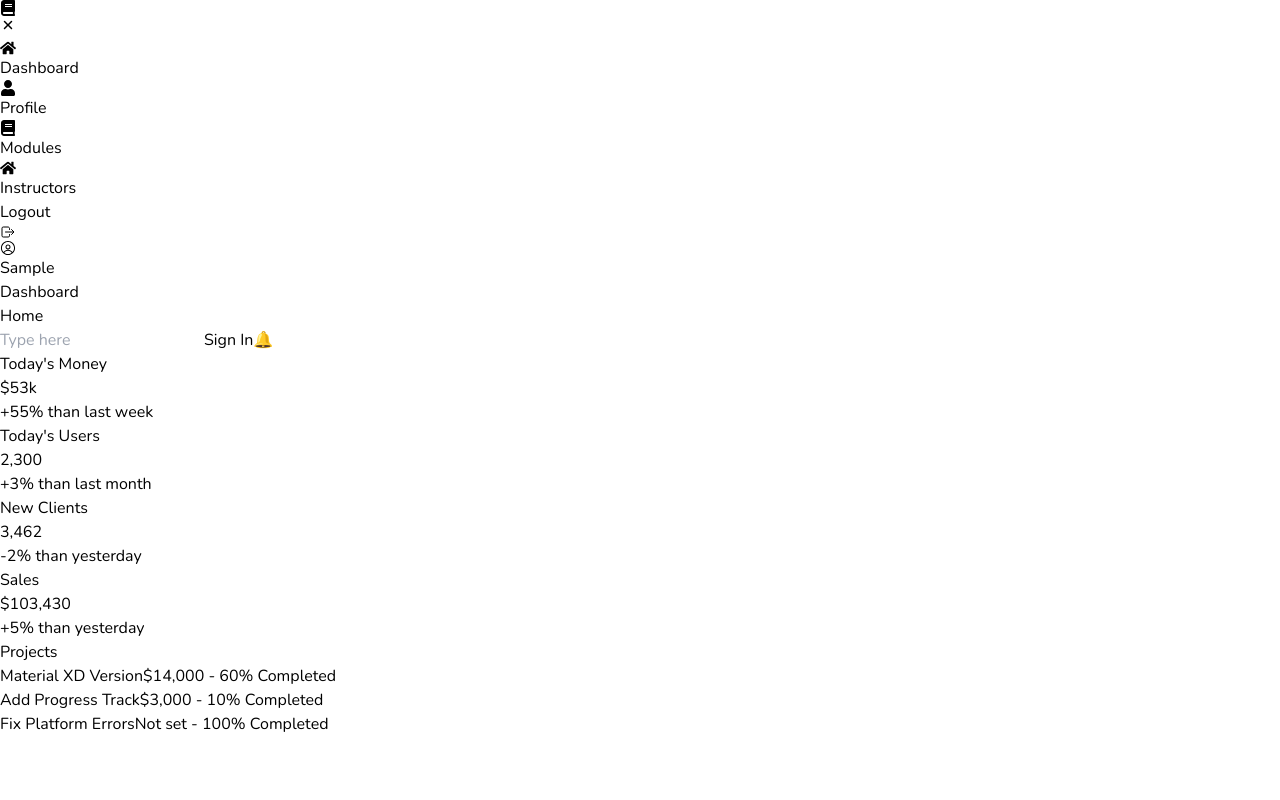
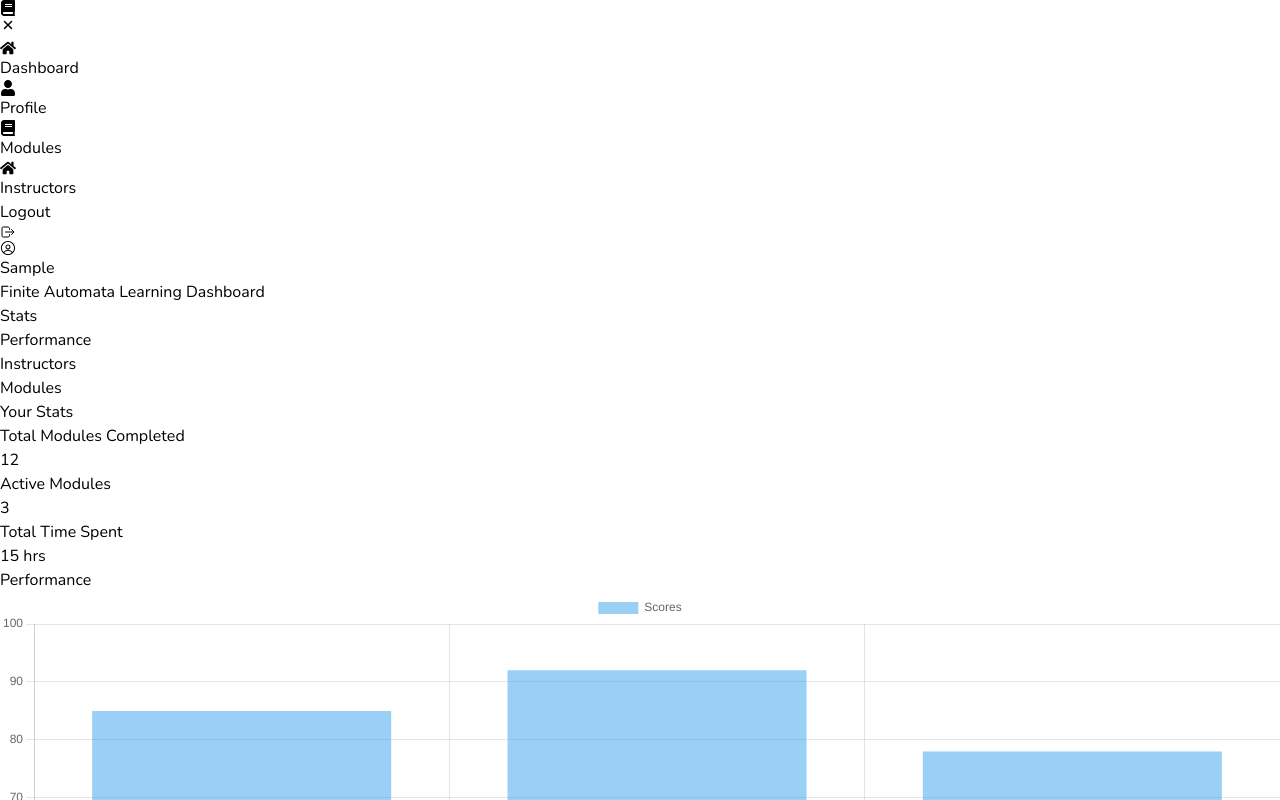
Before and after one commit to Alekiie/finite_automata, a React (Vite) app in the folder frontend/: page /dashboard in a window 1280 px wide. Shown: the top 800 px of the page. Built offline with nearby package versions, Linux system fonts and the light colour scheme; sample sign-in values are in the browser's storage.

Commit message:
Some Changes

```diff
--- a/frontend/package.json
+++ b/frontend/package.json
@@ -11,7 +11,9 @@
   },
   "dependencies": {
     "axios": "^1.7.5",
+    "chart.js": "^4.4.4",
     "react": "^18.3.1",
+    "react-chartjs-2": "^5.2.0",
     "react-dom": "^18.3.1",
     "react-icons": "^5.3.0",
     "react-router-dom": "^6.26.1"
--- a/frontend/src/pages/Dashboard.jsx
+++ b/frontend/src/pages/Dashboard.jsx
@@ -1,15 +1,187 @@
-import React, { useState } from "react";
-import Header from "../components/Header";
-import DashboardContent from "../components/DashboardContent";
+import React, { useMemo } from 'react';
+import { Bar, Line } from 'react-chartjs-2';
+import { Chart as ChartJS, CategoryScale, LinearScale, BarElement, Title, Tooltip, Legend, PointElement, LineElement } from 'chart.js';
+
+// Register components for chart.js
+ChartJS.register(CategoryScale, LinearScale, BarElement, Title, Tooltip, Legend, PointElement, LineElement);
+
+// Memoized Bar Chart
+const MemoizedBarChart = React.memo(({ data }) => (
+  <Bar data={data} options={{ maintainAspectRatio: true }} />
+));
+
+// Memoized Line Chart
+const MemoizedLineChart = React.memo(({ data }) => (
+  <Line data={data} options={{ maintainAspectRatio: true }} />
+));
 
 export const Dashboard = () => {
+  // Data for the Bar chart (Performance)
+  const performanceData = useMemo(() => ({
+    labels: ['Quiz 1', 'Quiz 2', 'Quiz 3'],
+    datasets: [
+      {
+        label: 'Scores',
+        data: [85, 92, 78],
+        backgroundColor: 'rgba(54, 162, 235, 0.5)',
+      },
+    ],
+  }), []);
 
+  // Data for the Line chart (Module Progress)
+  const progressData = useMemo(() => ({
+    labels: ['Module 1', 'Module 2', 'Module 3', 'Module 4'],
+    datasets: [
+      {
+        label: 'Completion (%)',
+        data: [25, 50, 75, 100],
+        borderColor: 'rgba(75, 192, 192, 1)',
+        backgroundColor: 'rgba(75, 192, 192, 0.2)',
+        fill: true,
+      },
+    ],
+  }), []);
 
   return (
-    <div className="flex">
-      <div>
-        <Header />
-        <DashboardContent />
+    <div className="min-h-screen bg-gray-50 flex flex-col">
+      <header className="bg-blue-700 text-white p-6 shadow-md">
+        <h1 className="text-3xl text-center font-semibold">
+          Finite Automata Learning Dashboard
+        </h1>
+      </header>
+      <div className="flex flex-1">
+        <aside className="w-56 bg-white shadow-lg rounded p-6">
+          <nav>
+            <ul>
+              <li className="mb-4">
+                <a
+                  href="#stats"
+                  className="text-blue-600 hover:text-blue-800 font-medium"
+                >
+                  Stats
+                </a>
+              </li>
+              <li className="mb-4">
+                <a
+                  href="#performance"
+                  className="text-blue-600 hover:text-blue-800 font-medium"
+                >
+                  Performance
+                </a>
+              </li>
+              <li className="mb-4">
+                <a
+                  href="#instructors"
+                  className="text-blue-600 hover:text-blue-800 font-medium"
+                >
+                  Instructors
+                </a>
+              </li>
+              <li className="mb-4">
+                <a
+                  href="#modules"
+                  className="text-blue-600 hover:text-blue-800 font-medium"
+                >
+                  Modules
+                </a>
+              </li>
+            </ul>
+          </nav>
+        </aside>
+        <main className="flex-1 p-10">
+          {/* Stats Section */}
+          <section id="stats" className="mb-10">
+            <h2 className="text-2xl font-semibold text-gray-700 mb-6">
+              Your Stats
+            </h2>
+            <div className="grid grid-cols-1 md:grid-cols-3 gap-6">
+              <div className="bg-white p-6 shadow-md rounded-lg">
+                <h3 className="text-lg font-medium text-gray-600">
+                  Total Modules Completed
+                </h3>
+                <p className="text-3xl font-bold text-gray-800">12</p>
+              </div>
+              <div className="bg-white p-6 shadow-md rounded-lg">
+                <h3 className="text-lg font-medium text-gray-600">
+                  Active Modules
+                </h3>
+                <p className="text-3xl font-bold text-gray-800">3</p>
+              </div>
+              <div className="bg-white p-6 shadow-md rounded-lg">
+                <h3 className="text-lg font-medium text-gray-600">
+                  Total Time Spent
+                </h3>
+                <p className="text-3xl font-bold text-gray-800">15 hrs</p>
+              </div>
+            </div>
+          </section>
+
+          {/* Performance Section */}
+          <section id="performance" className="mb-10">
+            <h2 className="text-2xl font-semibold text-gray-700 mb-6">
+              Performance
+            </h2>
+            <div className="bg-white p-6 shadow-md rounded-lg">
+              <MemoizedBarChart data={performanceData} />
+            </div>
+          </section>
+
+          {/* Instructors Section */}
+          <section id="instructors" className="mb-10">
+            <h2 className="text-2xl font-semibold text-gray-700 mb-6">
+              Instructors
+            </h2>
+            <div className="grid grid-cols-1 md:grid-cols-2 gap-6">
+              <div className="bg-white p-6 shadow-md rounded-lg">
+                <h3 className="text-lg font-medium text-gray-600">
+                  Dr. John Doe
+                </h3>
+                <p className="text-gray-700">
+                  Expert in Finite Automata and Regular Languages.
+                </p>
+              </div>
+              <div className="bg-white p-6 shadow-md rounded-lg">
+                <h3 className="text-lg font-medium text-gray-600">
+                  Prof. Jane Smith
+                </h3>
+                <p className="text-gray-700">
+                  Specializes in Theoretical Computer Science.
+                </p>
+              </div>
+            </div>
+          </section>
+
+          {/* Modules Section */}
+          <section id="modules" className="mb-10">
+            <h2 className="text-2xl font-semibold text-gray-700 mb-6">
+              Enrolled Modules
+            </h2>
+            <div className="bg-white p-6 shadow-md rounded-lg mb-6">
+              <h3 className="text-lg font-medium text-gray-600 mb-4">
+                Progress
+              </h3>
+              <MemoizedLineChart data={progressData} />
+            </div>
+            <div className="grid grid-cols-1 md:grid-cols-2 gap-6">
+              <div className="bg-white p-6 shadow-md rounded-lg">
+                <h3 className="text-lg font-medium text-gray-600">
+                  Module 1: Introduction to Finite Automata
+                </h3>
+                <p className="text-gray-700">
+                  Understanding the basics of finite automata.
+                </p>
+              </div>
+              <div className="bg-white p-6 shadow-md rounded-lg">
+                <h3 className="text-lg font-medium text-gray-600">
+                  Module 2: Regular Languages
+                </h3>
+                <p className="text-gray-700">
+                  Deep dive into regular languages and their properties.
+                </p>
+              </div>
+            </div>
+          </section>
+        </main>
       </div>
     </div>
   );
--- a/frontend/src/pages/Instructors.jsx
+++ b/frontend/src/pages/Instructors.jsx
@@ -2,6 +2,30 @@ import React from 'react'
 
 export function Instructors() {
   return (
-    <div>Instructors</div>
-  )
+    <div>
+      {" "}
+      {/* Instructors Section */}
+      <section id="instructors" className="mb-10">
+        <h2 className="text-2xl font-semibold text-gray-700 mb-6">
+          Instructors
+        </h2>
+        <div className="grid grid-cols-1 md:grid-cols-2 gap-6">
+          <div className="bg-white p-6 shadow-md rounded-lg">
+            <h3 className="text-lg font-medium text-gray-600">Dr. John Doe</h3>
+            <p className="text-gray-700">
+              Expert in Finite Automata and Regular Languages.
+            </p>
+          </div>
+          <div className="bg-white p-6 shadow-md rounded-lg">
+            <h3 className="text-lg font-medium text-gray-600">
+              Prof. Jane Smith
+            </h3>
+            <p className="text-gray-700">
+              Specializes in Theoretical Computer Science.
+            </p>
+          </div>
+        </div>
+      </section>
+    </div>
+  );
 }
--- a/frontend/src/pages/Modules.jsx
+++ b/frontend/src/pages/Modules.jsx
@@ -1,22 +1,60 @@
-import React, { useContext } from "react";
+import React, { useState, useEffect, useContext } from "react";
 import axios from "axios";
-import {Link, useNavigate} from 'react-router-dom';
-
+import { Link, useNavigate } from "react-router-dom";
 import { FaPlus } from "react-icons/fa";
 import AuthContext from "../context/AuthContext";
 
 export function Modules() {
   const { authState } = useContext(AuthContext);
-
   const navigate = useNavigate();
 
+  const [modules, setModules] = useState([]);  // Initialize as an array
+  const [loading, setLoading] = useState(false);
+  const [error, setError] = useState(null);
+
+  useEffect(() => {
+    const fetchModules = async () => {
+      setLoading(true);
+      try {
+        const response = await axios.get("http://localhost:3000/modules", {
+          headers: {
+            Authorization: `Bearer ${authState.user.accessToken}`,
+          },
+          params: {
+            userId: authState.user._id,
+          }
+        });
+
+        setModules(response.data.availableModules);
+
+        setLoading(false);
+      } catch (error) {
+        setError(error.message);
+        setLoading(false);
+      }
+    };
+
+    fetchModules();
+  }, []);
+
+  if (loading) return <div>Loading...</div>;
+  if (error) return <div>Error: {error}</div>;
 
   return (
     <section className="container mx-auto p-6">
       <div className="w-full mb-8 overflow-hidden rounded-lg shadow-lg">
         <div className="p-6 w-full flex items-center justify-around bg-green-300">
           <p>These are all your modules</p>
-          <button onClick={()=>{navigate('/new_module')}} className={`${authState.user.role.toLowerCase() === "Student".toLowerCase() ? "hidden" : "flex gap-2 items-center px-2 py-1 bg-blue-700 rounded shadow text-white"} `}>
+          <button
+            onClick={() => {
+              navigate("/new_module");
+            }}
+            className={`${
+              authState.user.role.toLowerCase() === "student"
+                ? "hidden"
+                : "flex gap-2 items-center px-2 py-1 bg-blue-700 rounded shadow text-white"
+            } `}
+          >
             <span>Create New</span>
             <FaPlus />
           </button>
@@ -32,36 +70,37 @@ export function Modules() {
               </tr>
             </thead>
             <tbody className="bg-white">
-              <tr className="text-gray-700">
+              {
+                modules.length > 0 ? (
+                  modules.map((module, index) => (
+                    <tr key={index} className="text-gray-700">
                       <td className="px-4 py-3 border">
                         <div className="flex items-center text-sm">
                           <div className="relative w-8 h-8 mr-3 rounded-full md:block">
-                      <img
-                        className="object-cover w-full h-full rounded-full"
-                        src="https://images.pexels.com/photos/5212324/pexels-photo-5212324.jpeg?auto=compress&cs=tinysrgb&dpr=3&h=750&w=1260"
-                        alt=""
-                        loading="lazy"
-                      />
-                      <div
-                        className="absolute inset-0 rounded-full shadow-inner"
-                        aria-hidden="true"
-                      ></div>
+                            <img className="object-cover w-full h-full rounded-full" src="https://images.pexels.com/photos/5212324/pexels-photo-5212324.jpeg?auto=compress&cs=tinysrgb&dpr=3&h=750&w=1260" alt="Module" loading="lazy"/>
+                            <div className="absolute inset-0 rounded-full shadow-inner" aria-hidden="true"></div>
                           </div>
                           <div>
-                      <p className="font-semibold text-black">Sufyan</p>
+                            <p className="font-semibold text-black">{module.author}</p>
                             <p className="text-xs text-gray-600">Developer</p>
                           </div>
                         </div>
                       </td>
-                <td className="px-4 py-3 text-ms font-semibold border">22</td>
+                      <td className="px-4 py-3 text-ms font-semibold border">{module.title}</td>
                       <td className="px-4 py-3 text-xs border">
                         <span className="px-2 py-1 font-semibold leading-tight text-green-700 bg-green-100 rounded-sm">
-                    {" "}
-                    Acceptable{" "}
+                          {module.description}
                         </span>
                       </td>
-                <td className="px-4 py-3 text-sm border">6/4/2000</td>
+                      <td className="px-4 py-3 text-sm border">{module.date}</td>
                     </tr>
+                  ))
+                ) : (
+                  <tr>
+                    <td colSpan="4" className="text-center py-4">No modules available</td>
+                  </tr>
+                )
+              }
             </tbody>
           </table>
         </div>
```
Also changed, not shown: 1 other file (tests, documents, lock files or other folders). Lines whose indentation alone changed are shown as unchanged.
